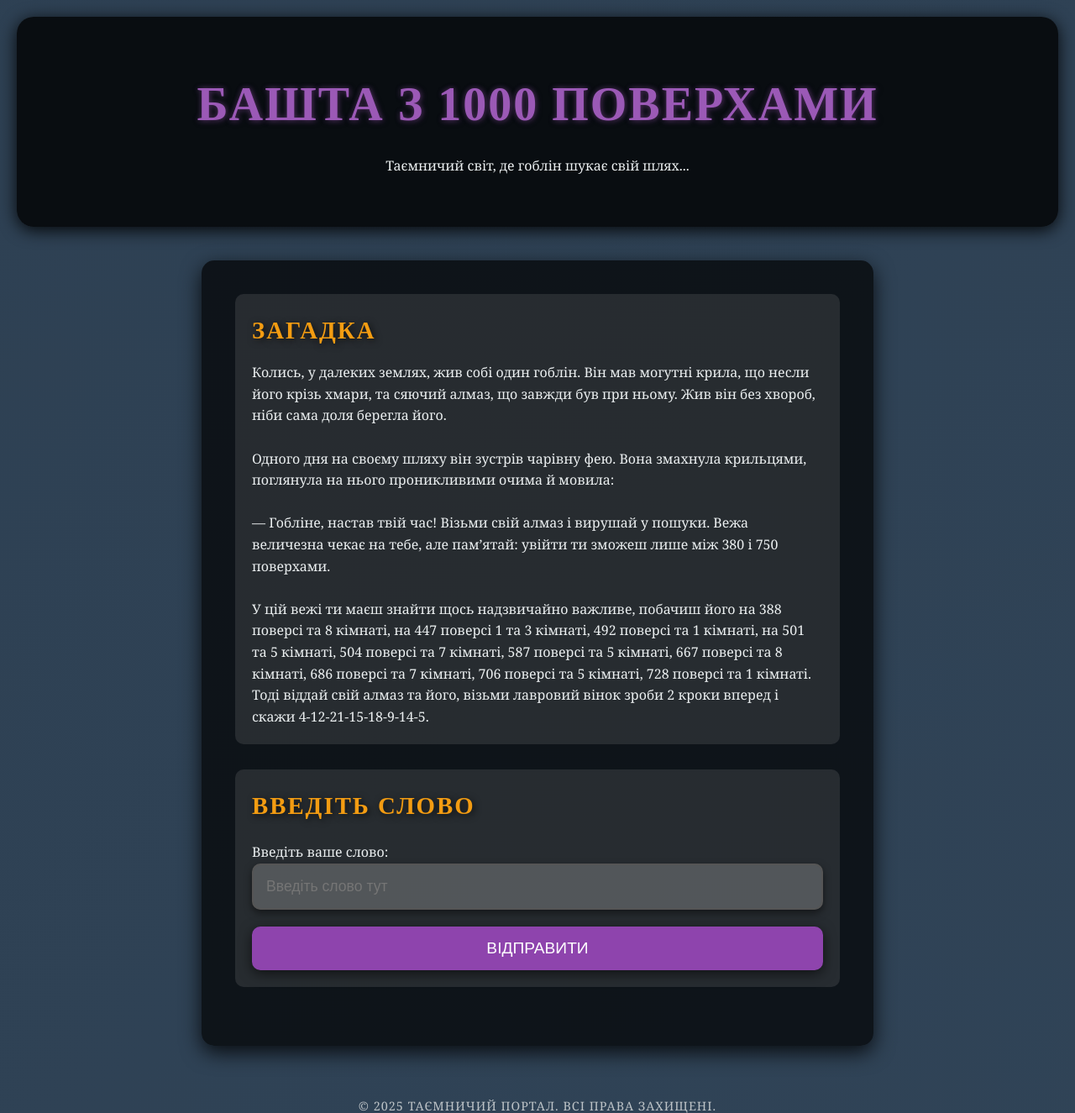
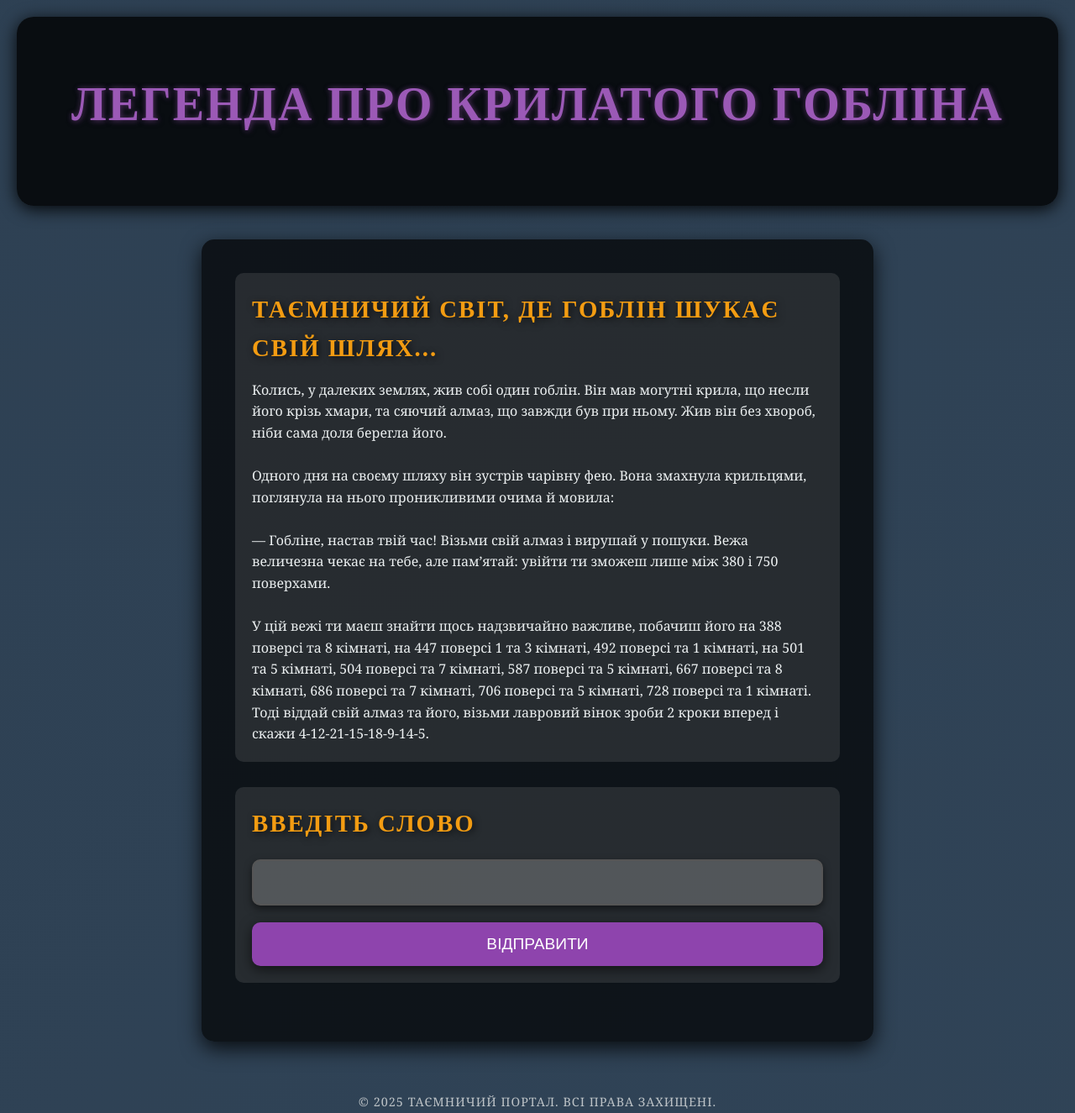
Before and after one commit to secret-key-x/sitetestgame, a Flask app: page /success in a window 1280 px wide. Shown: the top 1325 px of the page at 84% size. Run offline with Flask 2, Linux system fonts and the light colour scheme.

Commit message:
Update success.html

```diff
--- a/templates/success.html
+++ b/templates/success.html
@@ -4,18 +4,17 @@
     <meta charset="UTF-8">
     <meta name="viewport" content="width=device-width, initial-scale=1.0">
     <link rel="stylesheet" href="{{ url_for('static', filename='css/styles.css') }}">
-    <title>Башта 1000 поверхів</title>
+    <title>Таємнича башня</title>
 </head>
 <body>
 
     <header>
-        <h1>Башта з 1000 поверхами</h1>
-        <p>Таємничий світ, де гоблін шукає свій шлях...</p>
+        <h1>Легенда про крилатого гобліна</h1>
     </header>
 
     <main>
         <section>
-            <h2>Загадка</h2>
+            <h2>Таємничий світ, де гоблін шукає свій шлях...</h2>
             <p>
                 Колись, у далеких землях, жив собі один гоблін. Він мав могутні крила, що несли його крізь хмари, та сяючий алмаз, що завжди був при ньому. Жив він без хвороб, ніби сама доля берегла його. <br> <br>
 
@@ -32,8 +31,8 @@
         <section>
             <h2>Введіть слово</h2>
             <form action="{{ url_for('success') }}" method="POST">
-                <label for="wordInput">Введіть ваше слово:</label>
-                <input type="text" id="wordInput" name="wordInput" placeholder="Введіть слово тут" required>
+                <!-- <label for="wordInput">Введіть ваше слово:</label> -->
+                <input type="text" id="wordInput" name="wordInput" required>
                 <button type="submit">Відправити</button>
             </form>
         </section>
```
